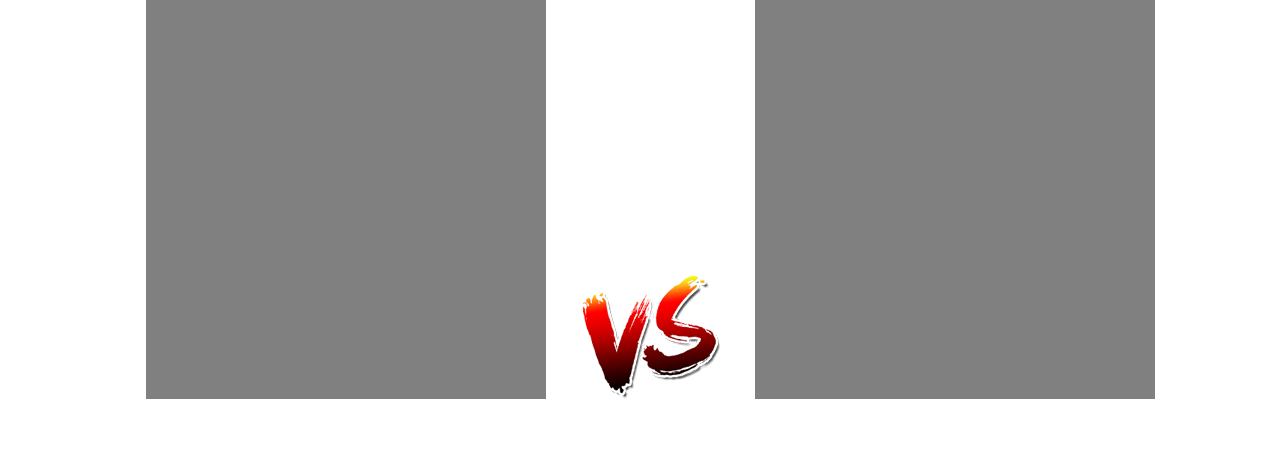
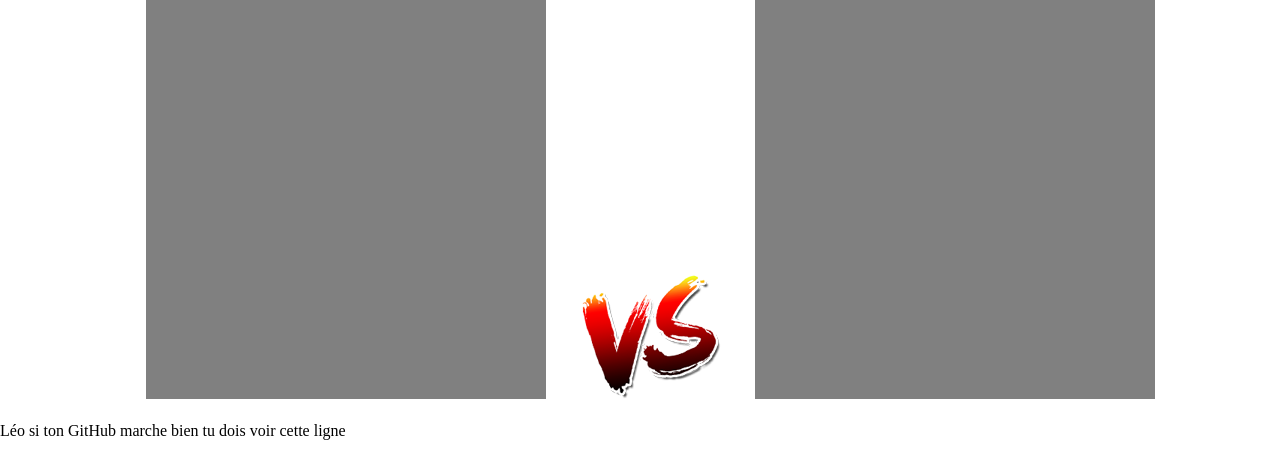
Before and after one commit to shocko59/snirsmash, a PHP site: page / in a window 1280 px wide. Shown: the part 470-926 px from the top of the page. Before the commit the page ends 869 px from the top, so only its background shows below. Run offline with PHP 8.4, Linux system fonts and the light colour scheme.

Commit message:
Test du premier commit

```diff
--- a/snirsmash/index.php
+++ b/snirsmash/index.php
@@ -3,6 +3,7 @@
     <section>
         <article>
             <h1></h1>
+            <p>Léo si ton GitHub marche bien tu dois voir cette ligne</p>
             <p></p>
         </article>
     </section>
```
